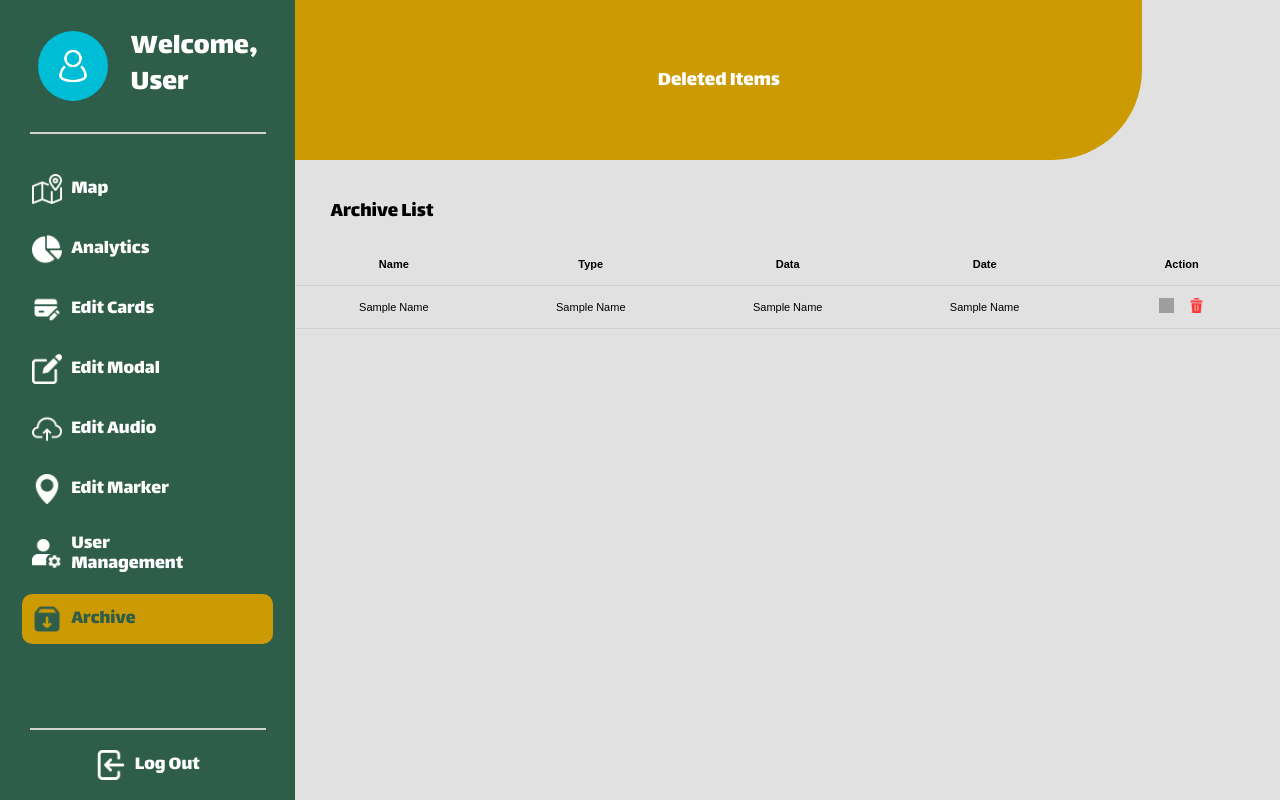
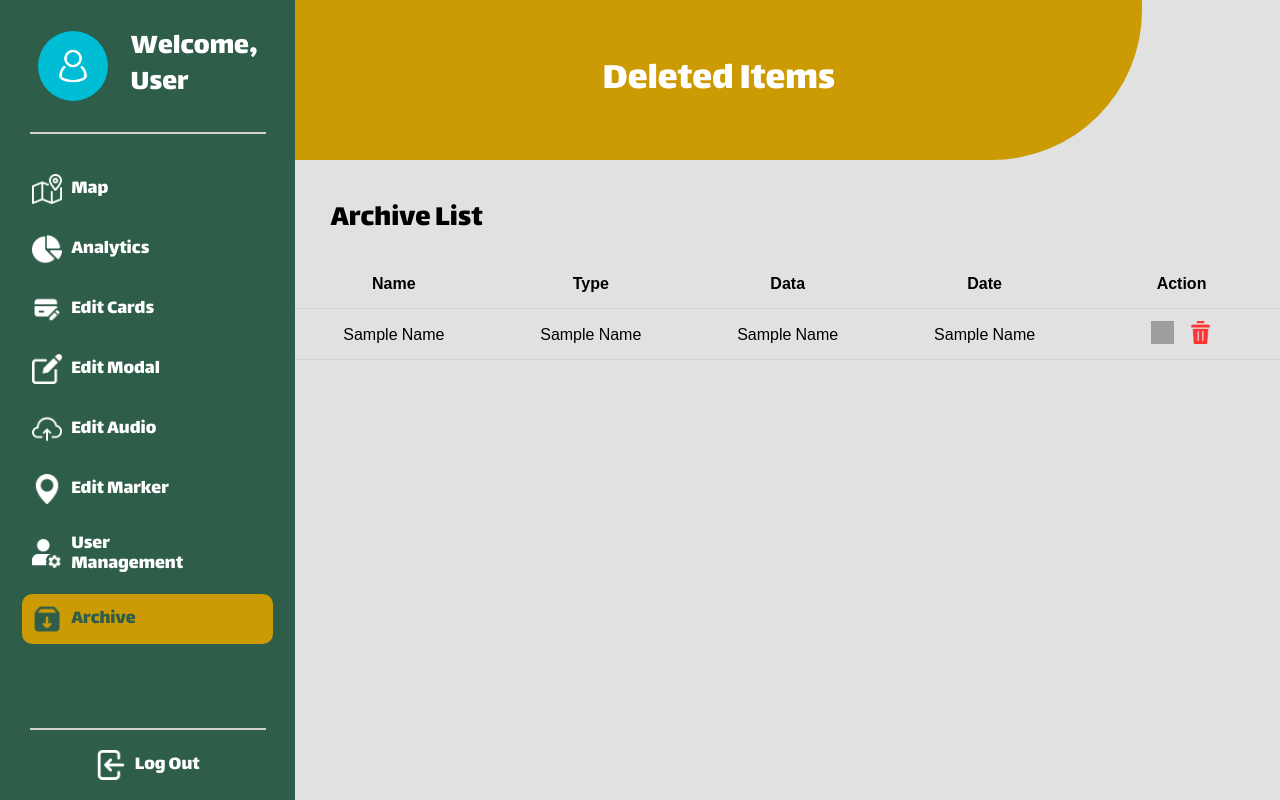
Before and after one commit to iamwhiterabbit18/TDF_INTERACTIVE_MAP, a React (Vite) app: page /archive in a window 1280 px wide. Built offline with nearby package versions, Linux system fonts and the light colour scheme; sample sign-in values are in the browser's storage; grey boxes are pictures that could not be loaded.

Commit message:
UPDATE: style resposive update

```diff
--- a/src/Pages/Admin/edit/styles/archiveStyles.module.scss
+++ b/src/Pages/Admin/edit/styles/archiveStyles.module.scss
@@ -72,12 +72,29 @@
 
 @media (min-width: 992px) {
 
-    .header {
-        border-radius: 0 0 150px 0;
-        padding: 80px 0;
+    .archiveContainer {
+        .header {
+            border-radius: 0 0 150px 0;
+            padding: 80px 0;
 
-        .txtTitle {
-            font-size: 40px;
+            .txtTitle {
+                font-size: 40px;
+            }
+        }
+
+        .archiveHeader {
+            font-size: 31px;
+        }
+
+        .table {
+            th, td {
+                font-size: 16px;
+            }
+
+            .icon {
+                height: 23px;
+                width: 23px;
+            }
         }
     }
 }
--- a/src/Pages/Admin/edit/styles/editMarkersStyles.module.scss
+++ b/src/Pages/Admin/edit/styles/editMarkersStyles.module.scss
@@ -79,4 +79,35 @@
     position: absolute;
     width: 100%;
     z-index: 5;
-  }
+}
+
+@media (min-width: 992px) {
+    .markerContainer {
+        .header {
+            border-radius: 0 0 150px 0;
+            padding: 80px 0;
+
+            .txtTitle {
+                font-size: 40px;
+            }
+        }
+
+        .listHeader {
+            font-size: 31px;
+        }
+
+        .tblWrapper {
+            table {
+
+                th, td {
+                    font-size: 16px;
+                }
+
+                .icon {
+                    height: 23px;
+                    width: 23px;
+                }
+            }
+        }
+    }
+}
--- a/src/Pages/Admin/edit/styles/markerModalStyles.module.scss
+++ b/src/Pages/Admin/edit/styles/markerModalStyles.module.scss
@@ -17,8 +17,8 @@
         -webkit-tap-highlight-color: transparent; // removes blue highlight on mobile
 
         img {
-            height: 15px;
-            width: 15px;
+            height: 17px;
+            width: 17px;
         }
     }
 
@@ -32,7 +32,7 @@
 
         .txtTitle {
             color: $tertiary;
-            font-size: 25px;
+            font-size: 27px;
         }
     }
 
@@ -43,7 +43,7 @@
             margin-bottom: 20px;
 
             label {
-                font-size: 15px;
+                font-size: 17px;
             }
 
             input {
@@ -51,7 +51,7 @@
                 border-radius: 5px;
                 padding: 5px;
                 font-family: $subTitle;
-                font-size: 10px;
+                font-size: 13px;
                 height: 22px;
                 outline: transparent;
 
@@ -115,6 +115,6 @@
             .cancelBtn {
               background-color: $outOfFocus;
             }
-          }
+        }
     }
 }
```
